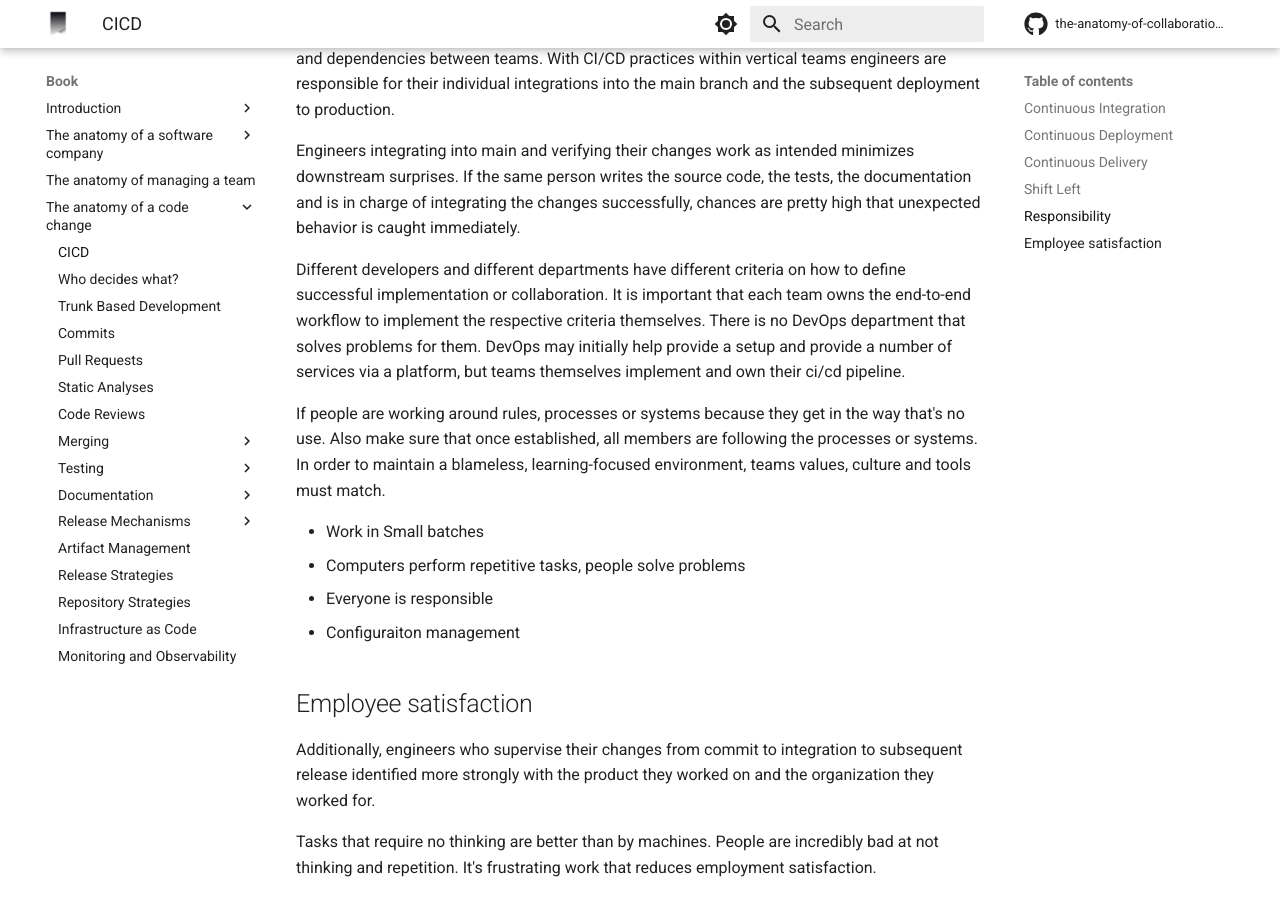
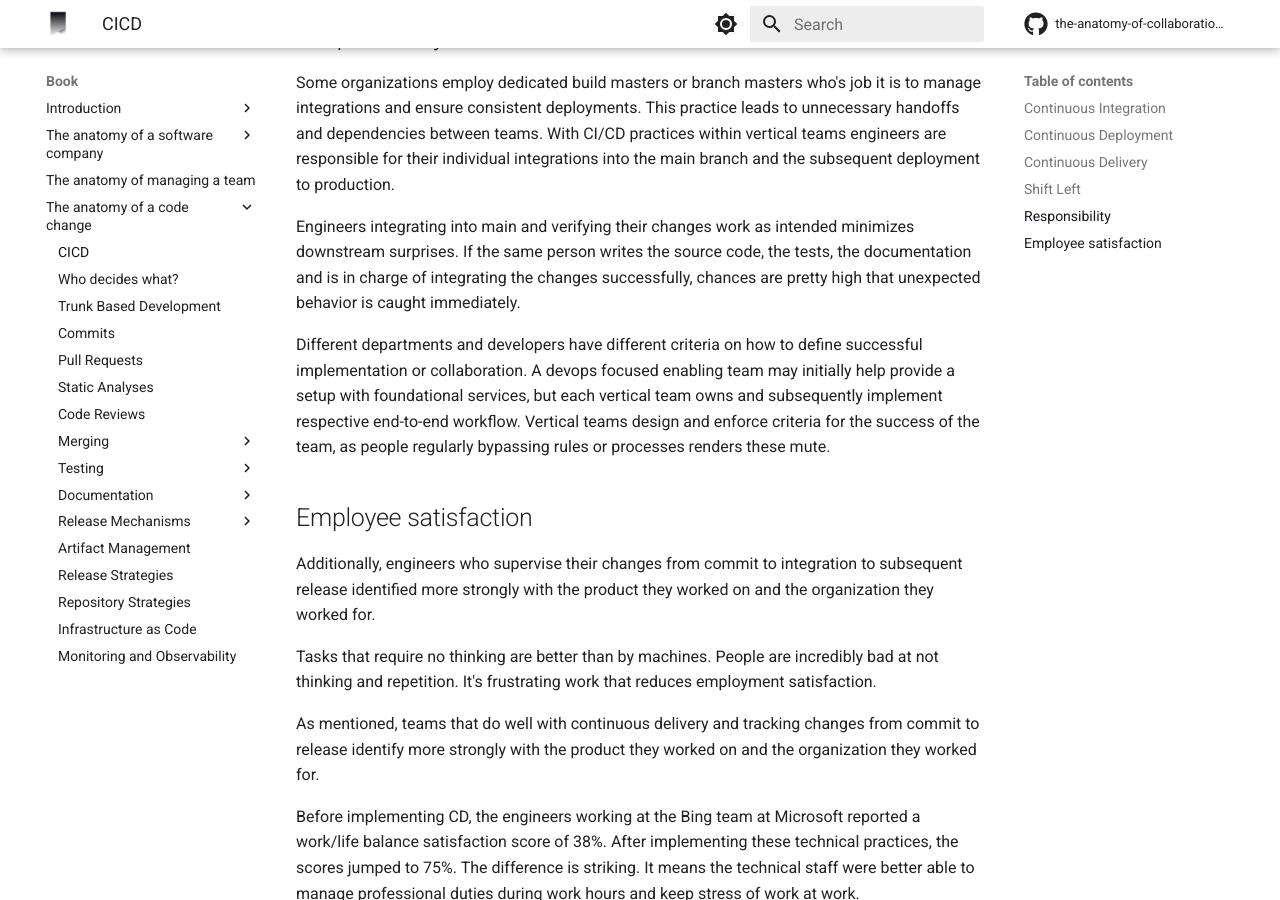
Before and after one commit to engineering-collaboration/book, an MkDocs documentation site: the page built from docs/book/anatomy-of-a-code-change/cicd.md, in a window 1280 px wide and 900 px high, scrolled down 2521 px. Built offline with MkDocs 1.6.1 and Material for MkDocs 9.7.7, drawn with Linux system fonts in a browser that asks for light colours; comment, search, counter and statistics services are not loaded; some of the changed text lies outside the part shown.

Commit message:
Polish responsibility section

```diff
--- a/docs/book/anatomy-of-a-code-change/cicd.md
+++ b/docs/book/anatomy-of-a-code-change/cicd.md
@@ -57,14 +60,7 @@ Some organizations employ dedicated build masters or branch masters who's job it
 
 Engineers integrating into main and verifying their changes work as intended minimizes downstream surprises. If the same person writes the source code, the tests, the documentation and is in charge of integrating the changes successfully, chances are pretty high that unexpected behavior is caught immediately.
 
-Different developers and different departments have different criteria on how to define successful implementation or collaboration. It is important that each team owns the end-to-end workflow to implement the respective criteria themselves. There is no DevOps department that solves problems for them. DevOps may initially help provide a setup and provide a number of services via a platform, but teams themselves implement and own their ci/cd pipeline.
-
-If people are working around rules, processes or systems because they get in the way that's no use. Also make sure that once established, all members are following the processes or systems. In order to maintain a blameless, learning-focused environment, teams values, culture and tools must match.
-
-- Work in Small batches
-- Computers perform repetitive tasks, people solve problems
-- Everyone is responsible
-- Configuraiton management
+Different departments and developers have different criteria on how to define successful implementation or collaboration. A devops focused enabling team may initially help provide a setup with foundational services, but each vertical team owns and subsequently implement respective end-to-end workflow. Vertical teams design and enforce criteria for the success of the team, as people regularly bypassing rules or processes renders these mute.
 
 ## Employee satisfaction
 
```
Also changed, not shown: other parts of docs/book/anatomy-of-a-code-change/cicd.md (+3 -0 lines).
